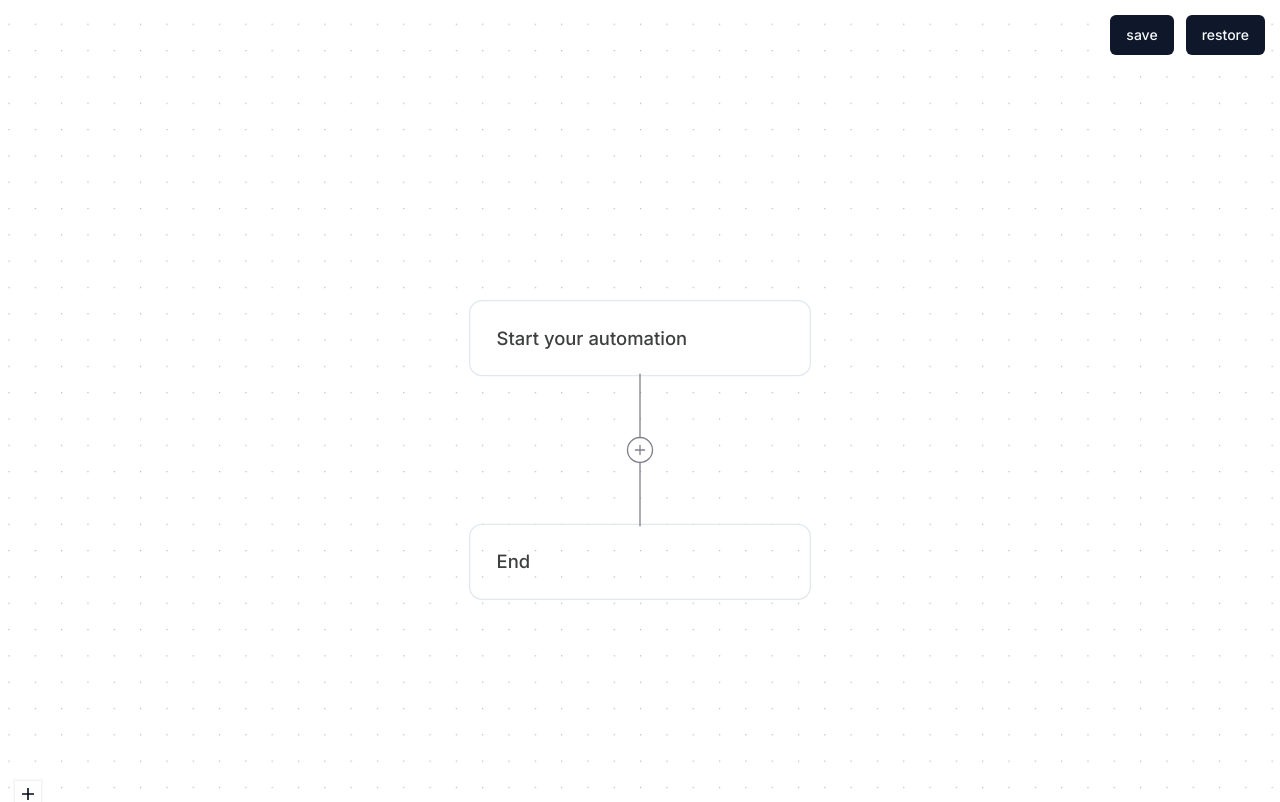
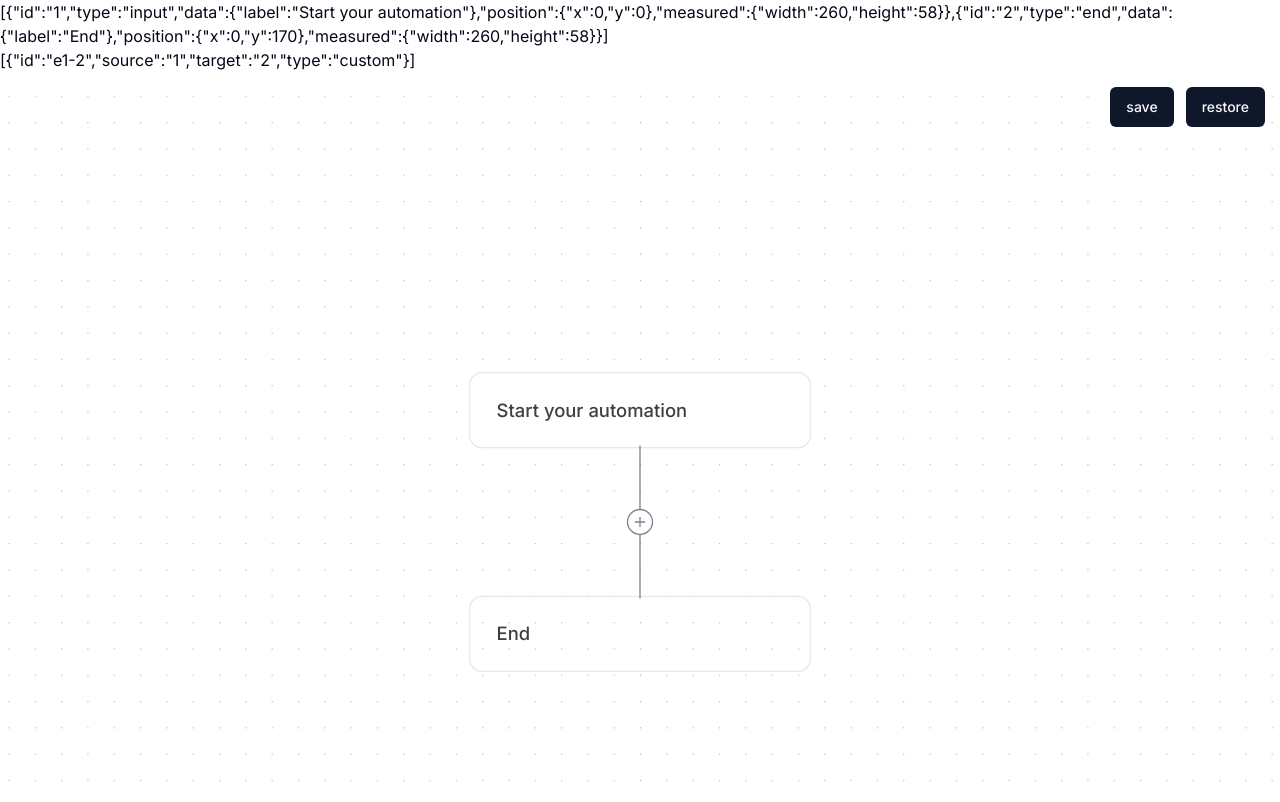
Before and after one commit to devmuhib01/automation-nextjs, a Next.js app: page / in a window 1280 px wide. Shown: the top 802 px of the page. Built offline with nearby package versions, Linux system fonts and the light colour scheme.

Commit message:
Select child nodes

```diff
--- a/components/Automation/Automation.jsx
+++ b/components/Automation/Automation.jsx
@@ -82,6 +82,13 @@ const Automation = () => {
   }, []);
 
   const onNodeClick = (event, node) => {
+
+    const targets = edges
+        .filter(item => item.source === node.id)
+        .map(item => item.target);
+
+    console.log(targets)
+
     event.stopPropagation();
     setSelectedNode(node);
   };
@@ -336,7 +343,11 @@ const Automation = () => {
   };
 
   const onEdgeButtonClick = (edgeId) => {
+
     const edge = edges.find((e) => e.id === edgeId);
+
+    console.log(edge)
+
     if (edge) {
       const sourceNode = nodes.find((n) => n.id === edge.source);
 
@@ -382,7 +393,13 @@ const Automation = () => {
   }, [selectedNode]);
 
   return (
-    <div style={{ display: "flex" }}>
+      <div>
+
+        <p>{JSON.stringify(nodes)}</p>
+        <p>{JSON.stringify(edges)}</p>
+
+  <div style={{display: "flex"}}>
+
   <div className="automation__canvas w-full h-[900px]">
           <ReactFlow
               nodes={nodes.map((node) => ({
@@ -395,7 +412,7 @@ const Automation = () => {
               }))}
               edges={edges.map((edge) => ({
                 ...edge,
-            data: { onEdgeButtonClick },
+                data: {onEdgeButtonClick},
               }))}
               nodeTypes={nodeTypes}
               edgeTypes={edgeTypes}
@@ -405,10 +422,10 @@ const Automation = () => {
               onInit={setRfInstance}
               onNodeClick={onNodeClick}
               fitView
-          fitViewOptions={{ padding: 2 }}
+              fitViewOptions={{padding: 2}}
           >
-          <Controls />
-          <Background color="#aaa" />
+            <Controls/>
+            <Background color="#aaa"/>
             <Panel position="top-right">
               <Button onClick={onSave} className="mr-3">
                 save
@@ -418,6 +435,8 @@ const Automation = () => {
           </ReactFlow>
         </div>
       </div>
+
+      </div>
   );
 };
 
```
Lines whose indentation alone changed are shown as unchanged.
